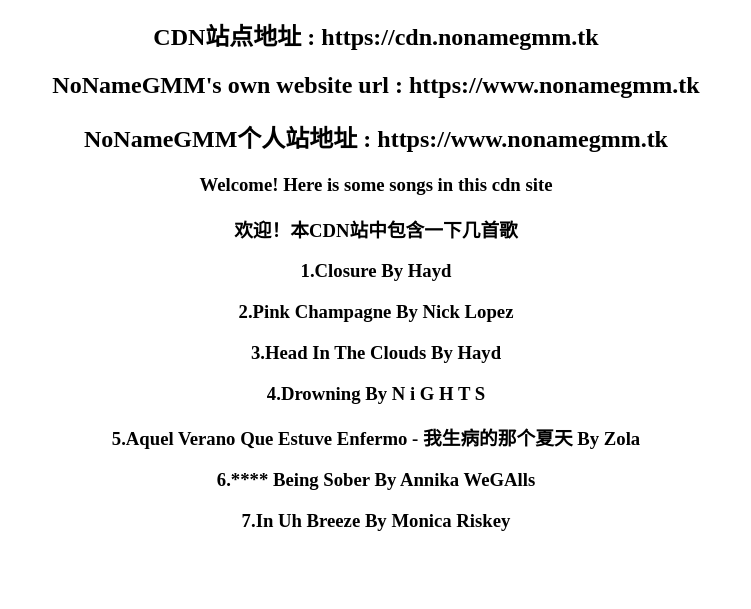
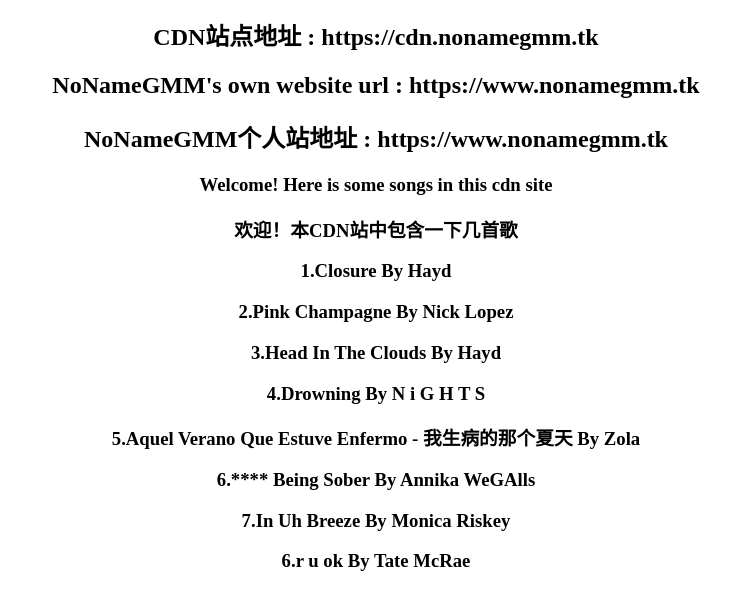
Before and after one commit to NoNameGMM/NoNameCDN, a plain HTML site: page index.html in a window 1280 px wide. Shown: the part 177-786 px from the top of the page, without its empty margins (264-1015 px from the left). Drawn offline with Linux system fonts and the light colour scheme.

Commit message:
Update index.html

```diff
--- a/index.html
+++ b/index.html
@@ -27,5 +27,6 @@
     <h3 style="text-align:center" valign="top">5.Aquel Verano Que Estuve Enfermo - 我生病的那个夏天 By Zola</h3>
     <h3 style="text-align:center" valign="top">6.**** Being Sober By Annika WeGAlls</h3>
     <h3 style="text-align:center" valign="top">7.In Uh Breeze By Monica Riskey</h3>
+    <h3 style="text-align:center" valign="top">6.r u ok By Tate McRae</h3>
 </body>
 </html>
```
